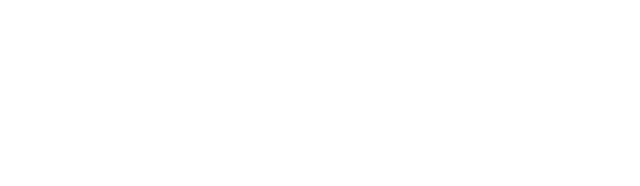
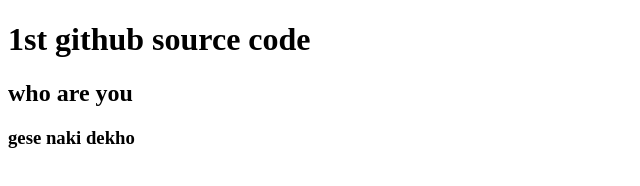
Before and after one commit to Baset-Fahim/amar-prothom-project, a plain HTML site: page index.html in a window 1280 px wide. Shown: the whole page, without its empty margins (0-640 px from the left). Drawn offline with Linux system fonts and the light colour scheme.

Commit message:
kisu ekta

```diff
--- a/index.html
+++ b/index.html
@@ -7,5 +7,9 @@
 </head>
 <body>
 
+    <h1>1st github source code</h1>
+    <h2>who are you</h2>
+    <h3>gese naki dekho</h3>
+
 </body>
 </html>
```
